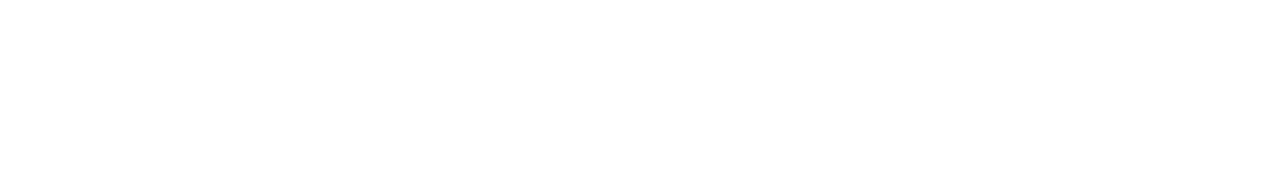
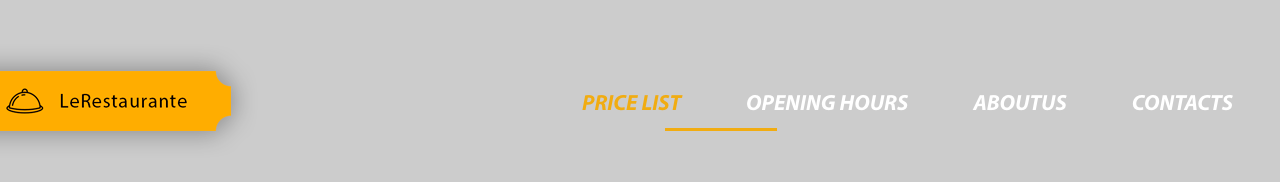
Before and after one commit to ni-galis/Le-restaurante, a plain HTML site: page index.html in a window 1280 px wide. Drawn offline with Linux system fonts and the light colour scheme.

Commit message:
navigation

```diff
--- a/index.html
+++ b/index.html
@@ -1,17 +1,40 @@
 <!DOCTYPE html>
 <html lang="en">
+
 <head>
   <meta charset="UTF-8">
   <meta name="viewport" content="width=device-width, initial-scale=1.0">
   <link type="image/x-icon" href="./img/favicon/favicon (10).ico" rel="shortcut icon">
   <title>LeRestaurante</title>
   <link rel="stylesheet" href="./css/style.css">
+
 </head>
+
 <body>
   <!--1920-->
   <!--1100-->
 
+  <div class="nav">
+    <div class="container">
+      <div class="nav__row">
+        <div class="nav__logo">
+          <img src="./image/nav/logo.png" alt="logo">
+        </div>
+        <div class="nav__menu">
+          <ul class="nav__list">
+            <li class="nav__item"><a href="#" class="nav__link active">PRICE LIST</a></li>
+            <li class="nav__item"><a href="#" class="nav__link">OPENING HOURS</a></li>
+            <li class="nav__item"><a href="#" class="nav__link">ABOUTUS</a></li>
+            <li class="nav__item"><a href="#" class="nav__link">CONTACTS</a></li>
+            <div class="line"></div>
+          </ul>
+        </div>
+      </div>
+    </div>
+  </div>
 
-  <script src="./js/main.js"></script>
+
+
 </body>
-</html>
+
+</html
--- a/scss/style.scss
+++ b/scss/style.scss
@@ -2,7 +2,7 @@
 
 @font-face {
   font-family: "Myriad Pro";
-	src: url("./../fonts/AnyConv.com__Myriad\ Bold\ Italic.woff") 	format('woff');
+  src: url("./../fonts/AnyConv.com__Myriad\ Bold\ Italic.woff") format("woff");
   font-weight: 700;
   font-style: italic;
   font-display: swap;
@@ -10,7 +10,7 @@
 
 @font-face {
   font-family: "Myriad Pro";
-	src: url("./../fonts/myriad-pro-light-italic.woff") 	format('woff');
+  src: url("./../fonts/myriad-pro-light-italic.woff") format("woff");
   font-weight: 300;
   font-style: italic;
   font-display: swap;
@@ -18,16 +18,15 @@
 
 @font-face {
   font-family: "Myriad Pro";
-	src: url("./../fonts/MYRIADPRO-BOLD.woff") 	format('woff');
+  src: url("./../fonts/MYRIADPRO-BOLD.woff") format("woff");
   font-weight: 700;
   font-style: normal;
   font-display: swap;
 }
 
-
 @font-face {
   font-family: "Myriad Pro";
-	src: url("./../fonts/MyriadPro-Light.woff") 	format('woff');
+  src: url("./../fonts/MyriadPro-Light.woff") format("woff");
   font-weight: 300;
   font-style: normal;
   font-display: swap;
@@ -35,7 +34,7 @@
 
 @font-face {
   font-family: "Myriad Pro";
-	src: url("./../fonts/MYRIADPRO-REGULAR.woff") 	format('woff');
+  src: url("./../fonts/MYRIADPRO-REGULAR.woff") format("woff");
   font-weight: 400;
   font-style: normal;
   font-display: swap;
@@ -43,8 +42,96 @@
 
 @font-face {
   font-family: "Myriad Pro";
-	src: url("./../fonts/MYRIADPRO-SEMIBOLD.woff") 	format('woff');
+  src: url("./../fonts/MYRIADPRO-SEMIBOLD.woff") format("woff");
   font-weight: 600;
   font-style: normal;
   font-display: swap;
 }
+
+$bg-act: #f1ac11;
+$col-act: $bg-act;
+
+.active {
+  color: $col-act;
+  transition: 0.3s;
+  &:hover {
+    color: #fff;
+  }
+}
+
+a {
+  color: #fff;
+  transition: 0.3s;
+  &:hover {
+    color: $col-act;
+  }
+}
+
+body {
+  background-color: #ccc;
+  font-family: "Myriad Pro";
+}
+
+//----------------------------------
+
+.container {
+  width: 100%;
+  max-width: 1950px;
+  padding: 0 15px;
+  margin: 0 auto;
+}
+
+// /----------------------------------
+
+.nav {
+  width: 100%;
+  max-width: 1370px;
+margin: 0 auto;
+
+
+}
+
+.nav__row {
+  display: flex;
+  align-items: center;
+  justify-content: space-between;
+  position: relative;
+}
+.nav__logo {
+  margin-top: 40px;
+  margin-left: -84px;
+  cursor: pointer;
+}
+.nav__menu {
+  margin-right: -33px;
+  //margin-left: 250px;
+  margin-top: 45px;
+}
+.nav__list {
+  display: flex;
+  gap: 65px;
+}
+.nav__item {
+}
+.nav__link {
+  font-size: 22px;
+  color: #fff;
+  font-weight: bold;
+  font-style: italic;
+  text-transform: uppercase;
+
+}
+.nav__link.active::after {
+  content: "";
+  position: absolute;
+  top: 128px;
+  left: 650px;
+  width: 112px;
+  height: 3px;
+  background-color: $bg-act;
+  z-index: 1;
+}
+
+.active {
+  color: $col-act;
+  }
```
Also changed, not shown: css/style.css, image/gen/gen.jpg (added), image/nav/logo.png (added). Lines whose indentation alone changed are shown as unchanged.
